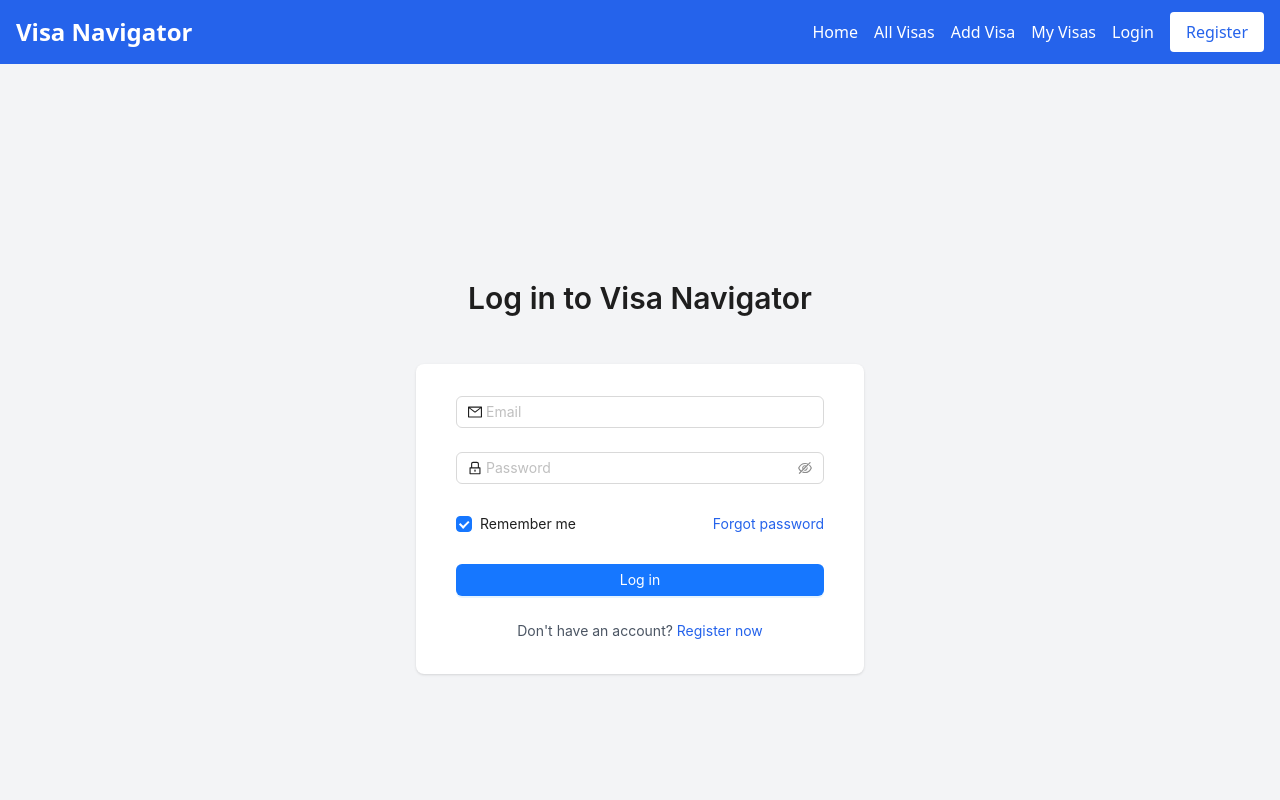
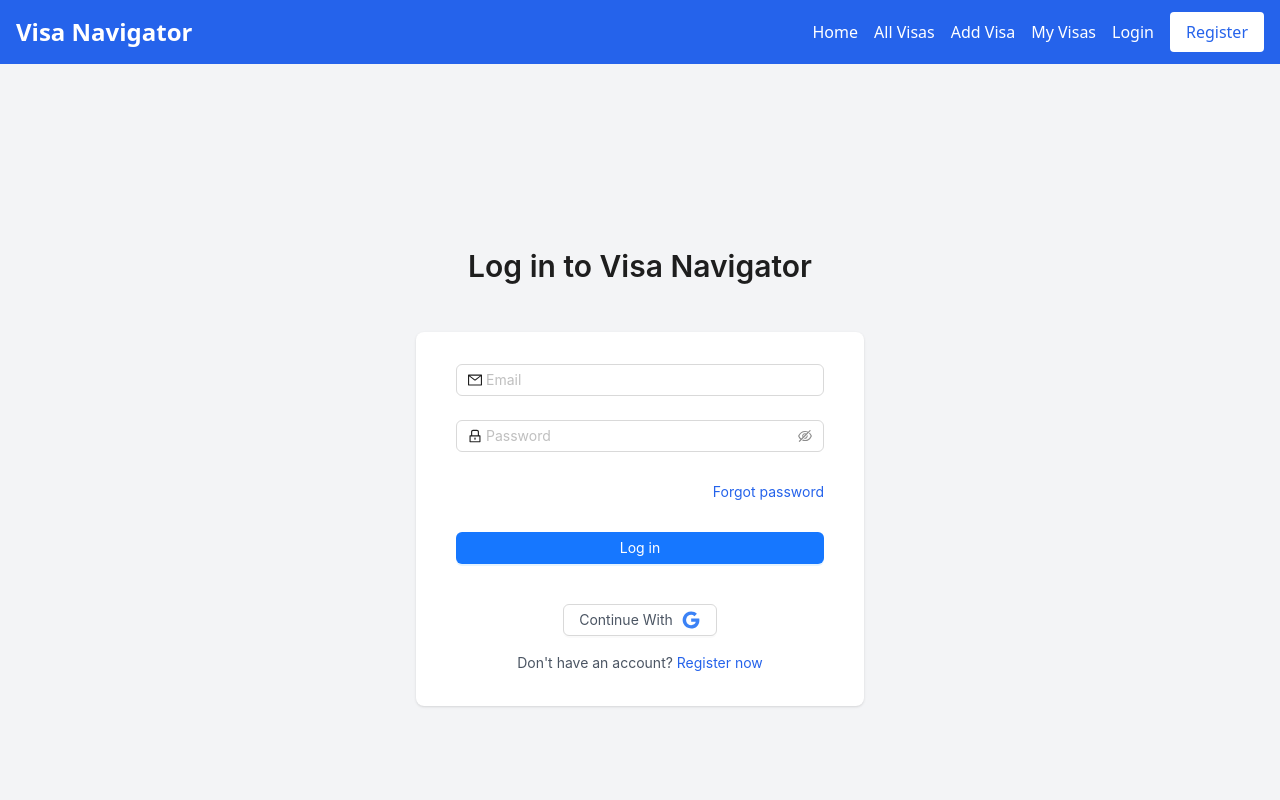
Before and after one commit to Shorno/visa-navigator, a React (Vite) app: page /login in a window 1280 px wide. Shown: the top 800 px of the page. Built offline with nearby package versions, Linux system fonts and the light colour scheme; no server answers.

Commit message:
complete auth

```diff
--- a/src/components/Navbar.jsx
+++ b/src/components/Navbar.jsx
@@ -1,8 +1,17 @@
-import {useState} from 'react';
 import {Link} from 'react-router-dom';
+import {useAuth} from "../contexts/AuthContext.jsx";
+import {Avatar, Button, Popover, Skeleton, Typography} from "antd";
 
+const {Title} = Typography
 export default function Navbar() {
-    const [isAuthenticated, setIsAuthenticated] = useState(false);
+    const {currentUser, authLoading, logout} = useAuth();
+
+    const userProfile = (
+        <div className={"min-w-32"}>
+            <Title level={5}>{currentUser?.displayName}</Title>
+            <Button className={"w-full"} onClick={logout} type="primary" danger> Logout</Button>
+        </div>
+    );
 
 
     return (
@@ -29,10 +38,13 @@ export default function Navbar() {
                             My Visas
                         </Link>
                     </div>
-                    {isAuthenticated ? (
-                        <Link to="/logout" className="text-white hover:text-blue-200">
-                            Logout
-                        </Link>
+                    {authLoading ? (
+                        <Skeleton.Avatar active size={40}/>
+                    ) : currentUser ? (
+                        <Popover trigger={"hover"} content={userProfile}>
+                            <Avatar size={40} src={currentUser?.photoURL }>{currentUser.displayName[0]}</Avatar>
+                        </Popover>
+
                     ) : (
                         <>
                             <Link to="/login" className="text-white hover:text-blue-200">
--- a/src/contexts/AuthContext.jsx
+++ b/src/contexts/AuthContext.jsx
@@ -1,5 +1,13 @@
-import {createContext, useContext} from "react";
-import {createUserWithEmailAndPassword} from "firebase/auth"
+import {createContext, useContext, useEffect, useState} from "react";
+import {
+    createUserWithEmailAndPassword,
+    GoogleAuthProvider,
+    signInWithPopup,
+    onAuthStateChanged,
+    signOut,
+    signInWithEmailAndPassword,
+    updateProfile
+} from "firebase/auth"
 import {auth} from "../firebase.js"
 
 const AuthContext = createContext();
@@ -9,11 +17,43 @@ export function useAuth() {
 }
 
 export function AuthProvider({children}) {
+    const [currentUser, setCurrentUser] = useState(null);
+    const [authLoading, setAuthLoading] = useState(true);
 
 
-    const signUp = async (email, password) => {
+    const signUp = async (email, password, displayName, photoURL) => {
         try {
             const userCredential = await createUserWithEmailAndPassword(auth, email, password);
+            const user = userCredential.user;
+            await updateProfile(user, {displayName, photoURL});
+            console.log(user);
+            return userCredential;
+        } catch (error) {
+            console.error(error);
+            throw error;
+        }
+    }
+
+    const signInWithGoogle = async () => {
+        try {
+            const provider = new GoogleAuthProvider();
+            const result = await signInWithPopup(auth, provider);
+            const user = result.user;
+            console.log(user);
+            return user;
+        } catch (error) {
+            console.error(error);
+            throw error;
+        }
+    }
+
+    function logout() {
+        return signOut(auth);
+    }
+
+    const login = async (email, password) => {
+        try {
+            const userCredential = await signInWithEmailAndPassword(auth, email, password);
             const user = userCredential.user;
             console.log(user);
             return userCredential;
@@ -22,8 +62,25 @@ export function AuthProvider({children}) {
             throw error;
         }
     }
+
+    useEffect(() => {
+        const unsubscribe = onAuthStateChanged(auth, (user) => {
+            setCurrentUser(user);
+            setAuthLoading(false);
+
+        });
+
+        return unsubscribe;
+    }, []);
+
+
     const values = {
-        signUp
+        signUp,
+        signInWithGoogle,
+        currentUser,
+        authLoading,
+        logout,
+        login,
     }
 
     return (
--- a/src/pages/Login.jsx
+++ b/src/pages/Login.jsx
@@ -1,17 +1,32 @@
-import {Form, Input, Button, Checkbox, Typography, message} from 'antd';
-import {MailOutlined, LockOutlined} from '@ant-design/icons';
+import {Form, Input, Button, Typography, message} from 'antd';
+import {MailOutlined, LockOutlined, GoogleOutlined} from '@ant-design/icons';
 import {Link} from 'react-router-dom';
+import {useAuth} from "../contexts/AuthContext.jsx";
 
 const {Title} = Typography;
 
 export default function Login() {
     const [form] = Form.useForm();
+    const {signInWithGoogle, login} = useAuth()
 
-    const onFinish = (values) => {
-        console.log('Received values:', values);
-        // Here you would typically send the data to your backend for authentication
-        message.success('Login successful!');
+
+    const onFinish = async (values) => {
+        try {
+            const {email, password} = values;
+            await login(email, password);
+            message.success('Login successful!');
+        } catch (error) {
+            switch (error.code) {
+                case 'auth/invalid-credential':
+                    message.error('Email or Password is incorrect. Please try again');
+                    break;
+                default:
+                    message.error('Failed to login: ' + error.message);
+            }
+            console.error(error);
+        }
     };
+
 
     return (
         <div className="min-h-screen bg-gray-100 flex flex-col justify-center py-12 sm:px-6 lg:px-8">
@@ -48,10 +63,6 @@ export default function Login() {
                         </Form.Item>
 
                         <Form.Item>
-                            <Form.Item name="remember" valuePropName="checked" noStyle>
-                                <Checkbox>Remember me</Checkbox>
-                            </Form.Item>
-
                             <Link className="float-right text-blue-600 hover:text-blue-800" to="/forgot-password">
                                 Forgot password
                             </Link>
@@ -62,7 +73,14 @@ export default function Login() {
                                 Log in
                             </Button>
                         </Form.Item>
-
+                        <div className={"flex justify-center items-center py-4"}>
+                            <Button
+                                onClick={signInWithGoogle}
+                            >
+                                <span className="text-gray-600">Continue With </span>
+                                <GoogleOutlined className={"text-blue-500 text-xl"}/>
+                            </Button>
+                        </div>
                         <div className="text-center">
                             <span className="text-gray-600">Don&#39;t have an account? </span>
                             <Link to="/register" className="text-blue-600 hover:text-blue-800">
--- a/src/pages/Registration.jsx
+++ b/src/pages/Registration.jsx
@@ -1,5 +1,5 @@
 import {Form, Input, Button, Typography, message} from 'antd';
-import {UserOutlined, MailOutlined, LockOutlined, LinkOutlined} from '@ant-design/icons';
+import {UserOutlined, MailOutlined, LockOutlined, LinkOutlined, GoogleOutlined} from '@ant-design/icons';
 import {Link} from "react-router-dom";
 import {useAuth} from "../contexts/AuthContext.jsx";
 
@@ -8,12 +8,12 @@ const {Title} = Typography;
 export default function Registration() {
     const [form] = Form.useForm();
 
-    const {signUp} = useAuth()
+    const {signUp, signInWithGoogle} = useAuth()
 
     const onFinish = async (values) => {
         try {
-            const {email, password} = values;
-            await signUp(email, password);
+            const {email, password, name, photoUrl} = values;
+            await signUp(email, password, name, photoUrl);
             message.success('Registration successful!');
         } catch (error) {
             switch (error.code) {
@@ -36,7 +36,7 @@ export default function Registration() {
             </div>
 
             <div className="mt-8 sm:mx-auto sm:w-full sm:max-w-md">
-                <div className="bg-white py-8 px-4 shadow sm:rounded-lg sm:px-10">
+                <div className="bg-white py-8 px-4 shadow sm:rounded-lg sm:px-10 flex flex-col">
                     <Form
                         form={form}
                         name="register"
@@ -78,6 +78,14 @@ export default function Registration() {
                             </Button>
                         </Form.Item>
                     </Form>
+                    <div className={"flex justify-center items-center py-4"}>
+                        <Button
+                            onClick={signInWithGoogle}
+                        >
+                            <span className="text-gray-600">Continue With </span>
+                            <GoogleOutlined className={"text-blue-500 text-xl"}/>
+                        </Button>
+                    </div>
                     <div className="text-center">
                         <span className="text-gray-600">Already have an account? </span>
                         <Link to="/login" className="text-blue-600 hover:text-blue-800">
```
